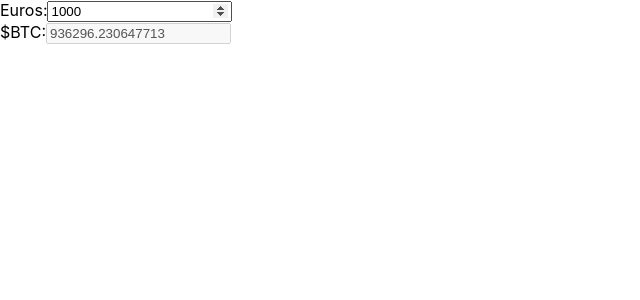
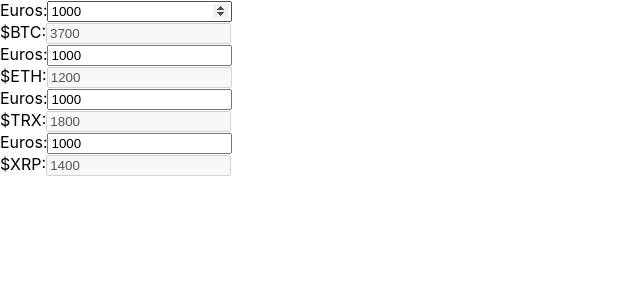
Before and after one commit to 4lejandrito/liferay-react-training-converter, a React (Create React App) app: page / in a window 1280 px wide. Shown: the top 300 px of the page, without its empty margins (0-640 px from the left). Built offline with nearby package versions, Linux system fonts and the light colour scheme.

Commit message:
Adding more converters

```diff
--- a/src/App.js
+++ b/src/App.js
@@ -21,8 +21,6 @@
   }
 }
 
-const exchangeRate = Math.random() * 1000
-
 function Converter({cryptoName, exchangeRate}) {
   const [euros, setEuros] = useState(1000)
   return <div className="converter">
@@ -41,7 +39,10 @@
 export default function App() {
   return (
     <>
-      <Converter cryptoName="$BTC" exchangeRate={exchangeRate} />
+      <Converter cryptoName="$BTC" exchangeRate={3.7} />
+      <Converter cryptoName="$ETH" exchangeRate={1.2} />
+      <Converter cryptoName="$TRX" exchangeRate={1.8} />
+      <Converter cryptoName="$XRP" exchangeRate={1.4} />
     </>
   )
 }
```
